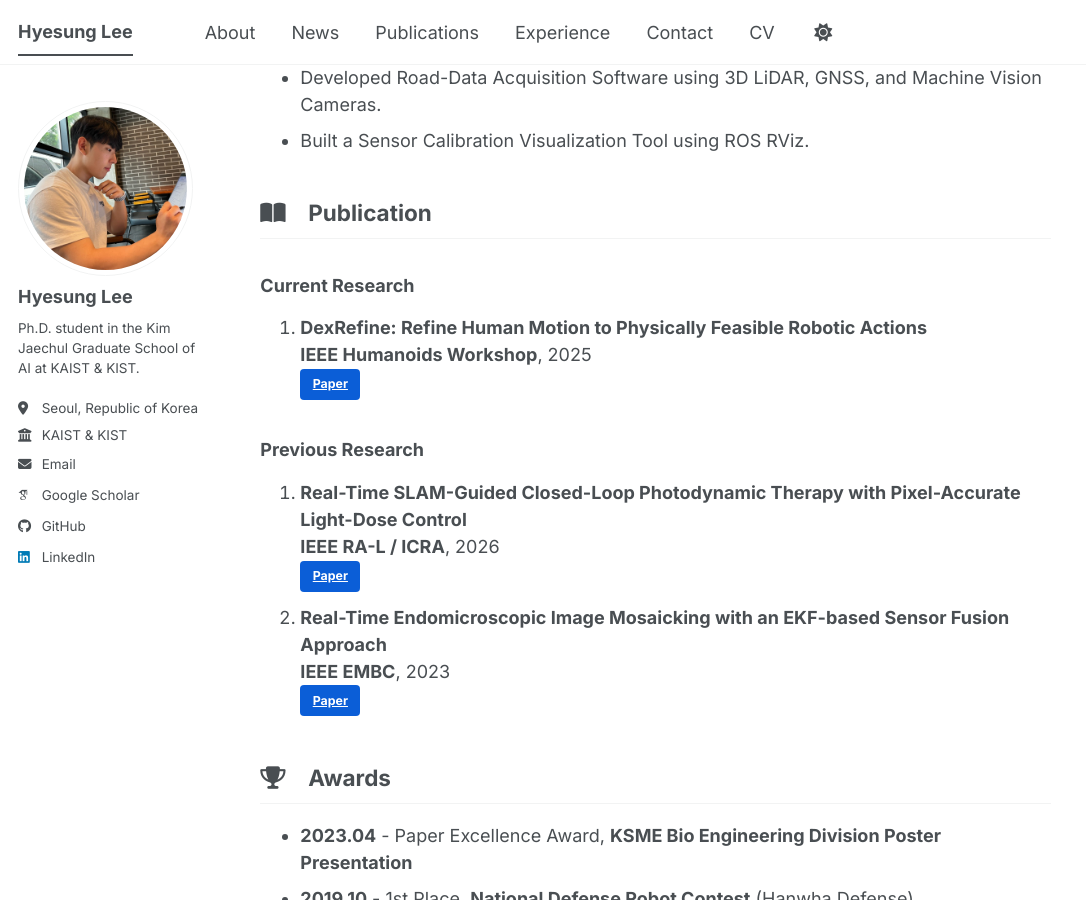
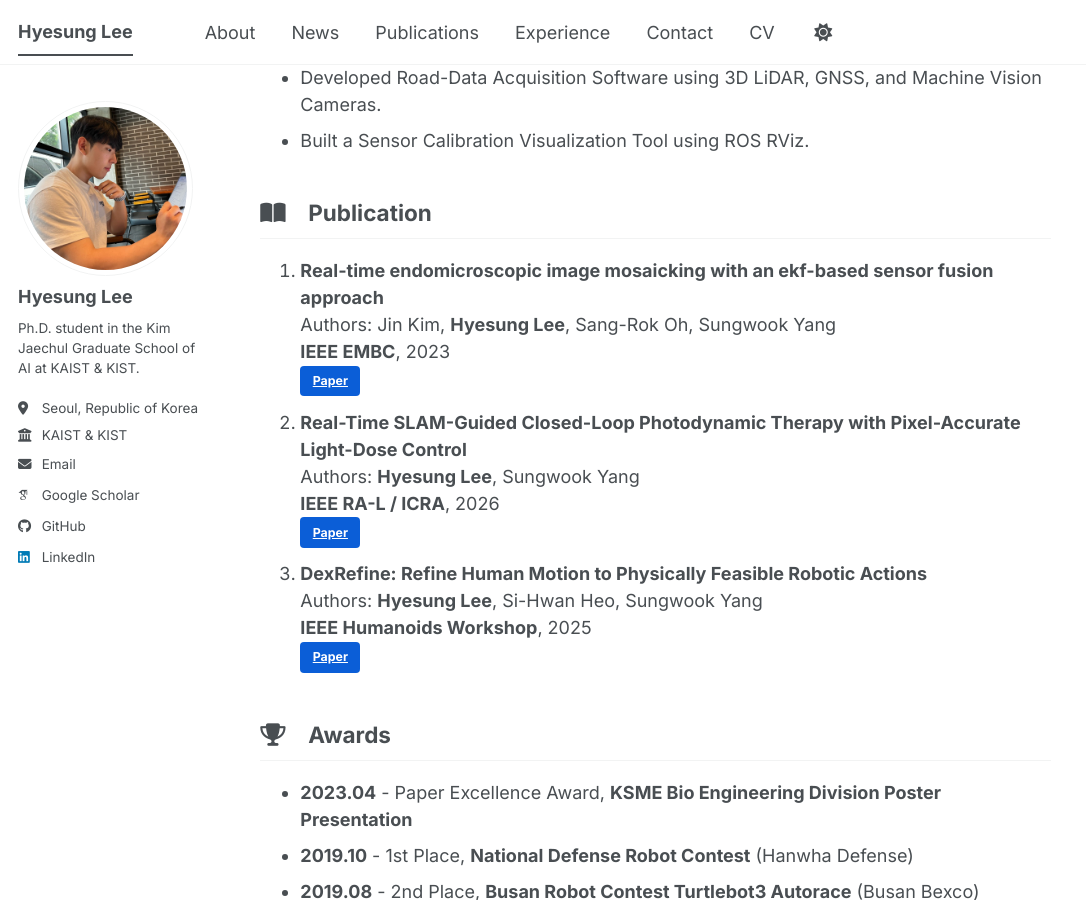
Before and after one commit to hyesung98/hyesung98.github.io, a Jekyll site: the page built from _pages/about.md, in a window 1280 px wide and 900 px high, scrolled down 1705 px. Shown: the whole window, without its empty margins (0-1086 px from the left). Built offline with Jekyll 4.4.1, drawn with Linux system fonts in a browser that asks for light colours; some web fonts are replaced; a script bundle is joined from its source files by our own code; library files that are not in the unit come from our copies.

Commit message:
Update publication list with author names

```diff
--- a/_pages/about.md
+++ b/_pages/about.md
@@ -62,20 +62,18 @@ Intern, September 2021 - December 2021
 
 <h2 id="publications"><i class="fas fa-book-open icon-pad-right" aria-hidden="true"></i>Publication</h2>
 
-### Current Research
-
-1. **DexRefine: Refine Human Motion to Physically Feasible Robotic Actions**
+1. **Real-time endomicroscopic image mosaicking with an ekf-based sensor fusion approach**
+   Authors: Jin Kim, **Hyesung Lee**, Sang-Rok Oh, Sungwook Yang
+   <strong>IEEE EMBC</strong>, 2023
+   <a class="btn btn--small" href="https://ieeexplore.ieee.org/abstract/document/10340903/" target="_blank" rel="noopener">Paper</a>
+2. **Real-Time SLAM-Guided Closed-Loop Photodynamic Therapy with Pixel-Accurate Light-Dose Control**
+   Authors: **Hyesung Lee**, Sungwook Yang
+   <strong>IEEE RA-L / ICRA</strong>, 2026
+   <a class="btn btn--small" href="https://ieeexplore.ieee.org/abstract/document/11361079/" target="_blank" rel="noopener">Paper</a>
+3. **DexRefine: Refine Human Motion to Physically Feasible Robotic Actions**
+   Authors: **Hyesung Lee**, Si-Hwan Heo, Sungwook Yang
    <strong>IEEE Humanoids Workshop</strong>, 2025
    <a class="btn btn--small" href="https://dexterous-humanoid-manipulation.github.io/src/file/paper/hlee.pdf" target="_blank" rel="noopener">Paper</a>
-
-### Previous Research
-
-1. **Real-Time SLAM-Guided Closed-Loop Photodynamic Therapy with Pixel-Accurate Light-Dose Control**
-   <strong>IEEE RA-L / ICRA</strong>, 2026
-   <a class="btn btn--small" href="https://ieeexplore.ieee.org/abstract/document/11361079/" target="_blank" rel="noopener">Paper</a>
-2. **Real-Time Endomicroscopic Image Mosaicking with an EKF-based Sensor Fusion Approach**
-   <strong>IEEE EMBC</strong>, 2023
-   <a class="btn btn--small" href="https://ieeexplore.ieee.org/abstract/document/10340903/" target="_blank" rel="noopener">Paper</a>
 
 <h2 id="awards"><i class="fas fa-trophy icon-pad-right" aria-hidden="true"></i>Awards</h2>
 
```
